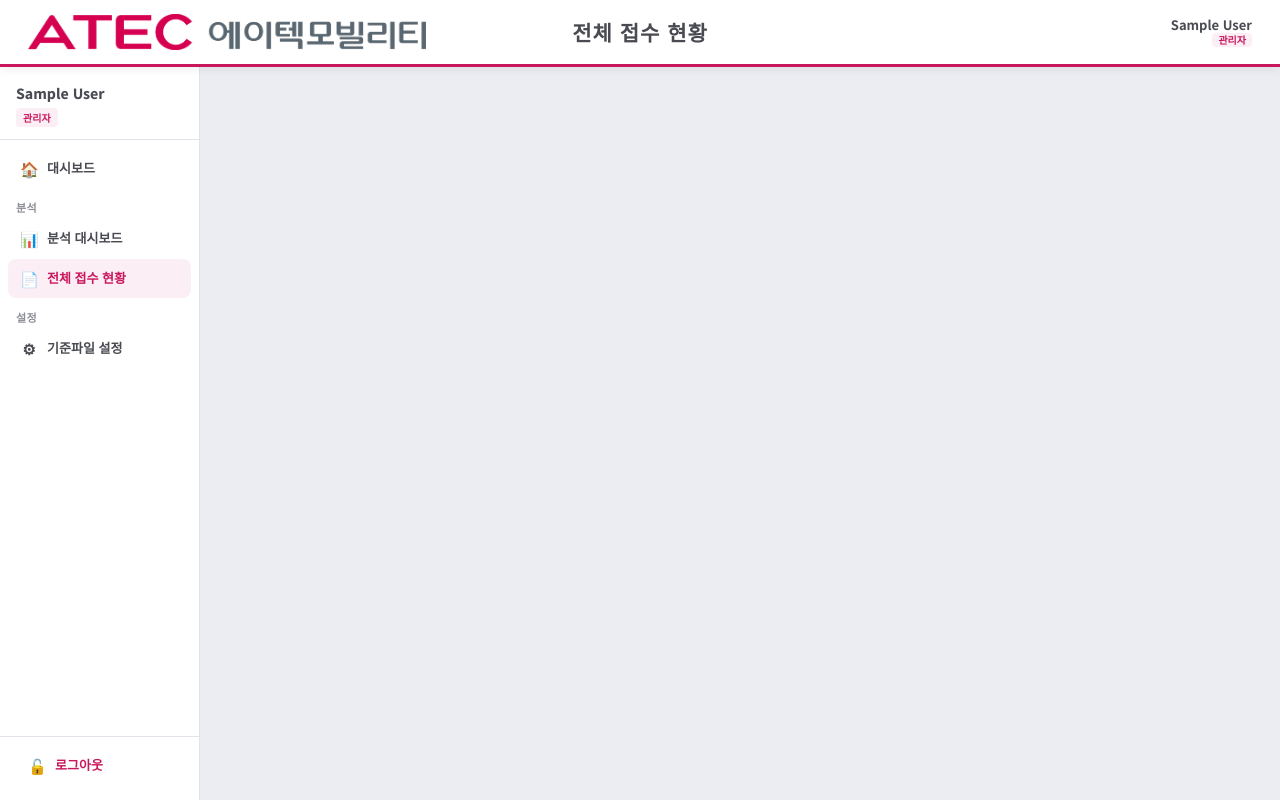
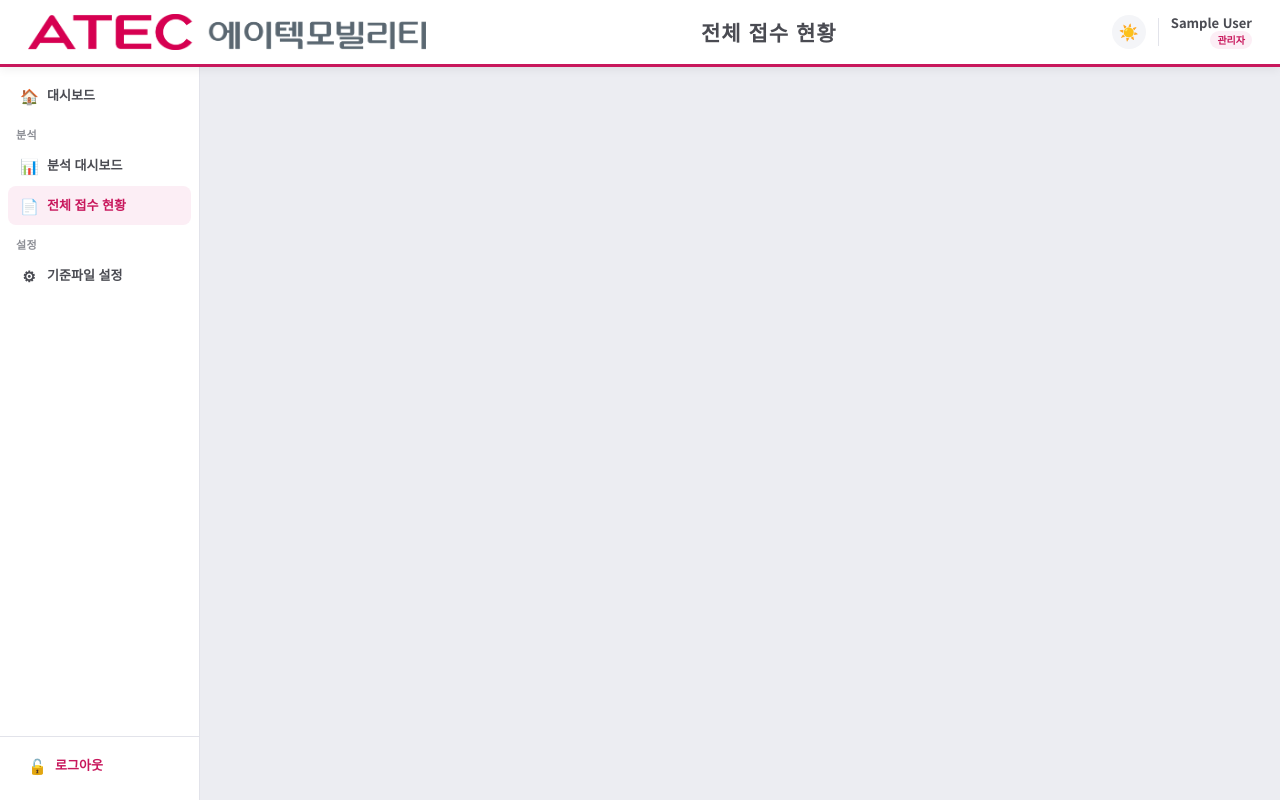
Before and after one commit to Han-sw1/hsw, a Flask app: page /rawdata in a window 1280 px wide. Run offline with Flask 3, Linux system fonts and the light colour scheme; the visitor is signed in with stand-in values (Sample User, id 1).

Commit message:
다크모드 토글 + 헤더/사이드바 UI 개선
- 헤더 타이틀 flex 정중앙 정렬 (position:absolute 제거)
- 헤더 우측: ☀️ 다크모드 토글 + 구분선 + 이름/관리자뱃지
- 관리자 뱃지 스타일 개선 (pill 형태, 삐져나옴 방지)
- 사이드바에서 이름/관리자 섹션 제거
- theme.js: 다크모드 토글 + localStorage 저장
- body.dark CSS: 헤더/사이드바/카드/인풋 다크 스타일

Co-Authored-By: Claude Sonnet 4.6 <noreply@anthropic.com>

```diff
--- a/static/css/style.css
+++ b/static/css/style.css
@@ -50,7 +50,7 @@ body {
   font-size: 21px; font-weight: 800;
   color: var(--gray-dark);
   letter-spacing: 1px;
-  position: absolute; left: 50%; transform: translateX(-50%);
+  flex: 1; text-align: center; justify-content: center;
   white-space: nowrap; line-height: 1;
 }
 .title-icon-badge {
@@ -500,3 +500,60 @@ body {
 }
 .nav-item-logout { color: var(--primary); }
 .nav-item-logout:hover { background: var(--primary-light); }
+
+/* ─── HEADER USER INFO ─── */
+.header-user {
+  display: flex; flex-direction: column; align-items: flex-end;
+  gap: 2px; line-height: 1;
+}
+.header-user-name {
+  font-size: 13px; font-weight: 700; color: var(--gray-dark);
+}
+.header-user-badge {
+  font-size: 10px; font-weight: 700;
+  color: var(--primary); background: var(--primary-light);
+  padding: 2px 7px; border-radius: 10px; line-height: 1.4;
+  display: inline-block;
+}
+.header-divider {
+  width: 1px; height: 28px; background: var(--border); margin: 0 4px;
+}
+.theme-toggle {
+  background: var(--gray-light); border: none; cursor: pointer;
+  width: 34px; height: 34px; border-radius: 50%;
+  display: flex; align-items: center; justify-content: center;
+  font-size: 16px; transition: background 0.2s; flex-shrink: 0;
+}
+.theme-toggle:hover { background: var(--border); }
+
+/* ─── DARK MODE ─── */
+body.dark {
+  --gray-dark: #e2e3ea;
+  --gray: #9a9ba3;
+  --gray-light: #2a2b32;
+  --border: #3a3b44;
+  --white: #1e1f26;
+  --shadow: 0 2px 14px rgba(0,0,0,0.3);
+  background: #16171d;
+  color: var(--gray-dark);
+}
+body.dark .header {
+  background: var(--white);
+  box-shadow: 0 2px 10px rgba(0,0,0,0.3);
+}
+body.dark .sidebar { background: var(--white); }
+body.dark .card { background: var(--white); }
+body.dark .modal { background: var(--white); }
+body.dark .modal-overlay { background: rgba(0,0,0,0.6); }
+body.dark input, body.dark select, body.dark textarea {
+  background: var(--gray-light); color: var(--gray-dark);
+  border-color: var(--border);
+}
+body.dark .btn-secondary { background: var(--gray-light); color: var(--gray-dark); }
+body.dark .btn-secondary:hover { background: var(--border); }
+body.dark .drop-zone { border-color: var(--border); }
+body.dark .stats-table th { background: var(--gray-light); }
+body.dark .stats-table td { border-color: var(--border); }
+body.dark .loading-bar { background: var(--gray-light); color: var(--gray); }
+body.dark .guide-card { background: var(--white); }
+body.dark .upload-compare-title { background: var(--gray-light); }
--- /dev/null
+++ b/static/js/theme.js
@@ -0,0 +1,28 @@
+// 다크모드 토글
+(function() {
+  const STORAGE_KEY = 'atmo_theme';
+  const btn = document.getElementById('themeToggle');
+
+  function applyTheme(dark) {
+    if (dark) {
+      document.body.classList.add('dark');
+      if (btn) btn.textContent = '🌙';
+    } else {
+      document.body.classList.remove('dark');
+      if (btn) btn.textContent = '☀️';
+    }
+  }
+
+  // 저장된 테마 불러오기
+  const saved = localStorage.getItem(STORAGE_KEY);
+  applyTheme(saved === 'dark');
+
+  // 버튼 클릭 토글
+  if (btn) {
+    btn.addEventListener('click', function() {
+      const isDark = document.body.classList.contains('dark');
+      applyTheme(!isDark);
+      localStorage.setItem(STORAGE_KEY, isDark ? 'light' : 'dark');
+    });
+  }
+})();
--- a/templates/_sidebar.html
+++ b/templates/_sidebar.html
@@ -1,10 +1,4 @@
 <aside class="sidebar">
-  <div class="sidebar-user">
-    <div class="sidebar-user-name">{{ current_user.name }}</div>
-    {% if current_user.is_admin %}
-    <span class="sidebar-user-badge">관리자</span>
-    {% endif %}
-  </div>
   <nav class="sidebar-nav">
     <a href="/" class="nav-item {% if active_page == 'index' %}active{% endif %}">
       <span class="nav-icon">&#127968;</span> 대시보드
--- a/templates/rawdata.html
+++ b/templates/rawdata.html
@@ -72,11 +72,11 @@
       </a>
       <div class="header-title">전체 접수 현황</div>
       <div class="header-right">
-        <div style="display:flex;flex-direction:column;align-items:flex-end;line-height:1.2">
-          <span style="font-size:13px;font-weight:700;color:var(--gray-dark)">{{ current_user.name }}</span>
-          {% if current_user.is_admin %}
-          <span style="font-size:10px;font-weight:700;color:var(--primary);background:var(--primary-light);padding:1px 6px;border-radius:4px;margin-top:1px">관리자</span>
-          {% endif %}
+        <button class="theme-toggle" id="themeToggle" title="다크모드 전환">☀️</button>
+        <div class="header-divider"></div>
+        <div class="header-user">
+          <span class="header-user-name">{{ current_user.name }}</span>
+          {% if current_user.is_admin %}<span class="header-user-badge">관리자</span>{% endif %}
         </div>
       </div>
     </div>
@@ -132,5 +132,6 @@
   </div>{# page-content #}
   </div>{# page-body #}
   <script src="/static/js/rawdata.js?v=20260310a"></script>
+  <script src="/static/js/theme.js"></script>
 </body>
 </html>
```
Also changed, not shown: templates/analysis.html (+6 -5 lines), templates/index.html (+6 -5 lines).
